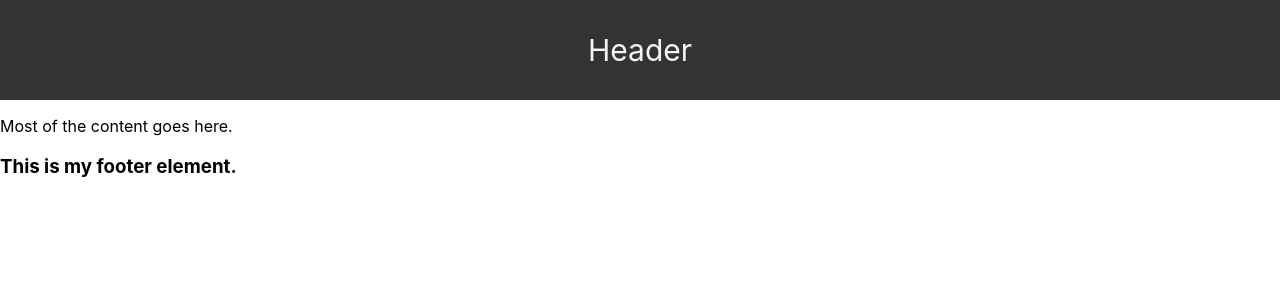
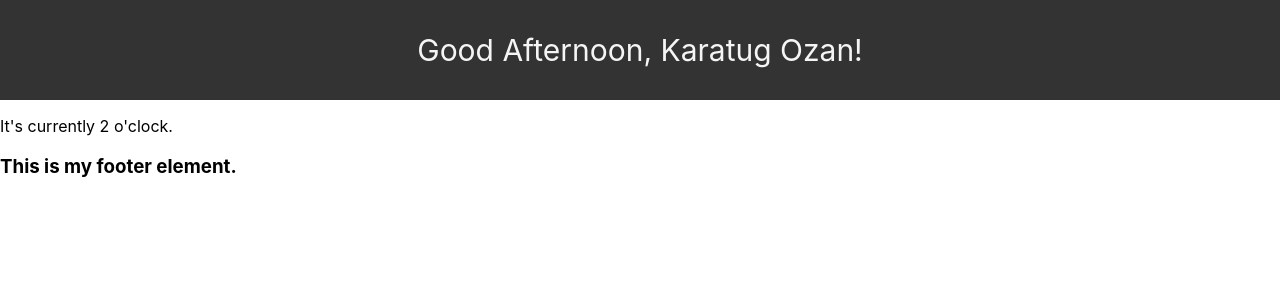
Before and after one commit to karatugo/workinn, a React (Create React App) app in the folder workin/: page / in a window 1280 px wide. Shown: the top 300 px of the page. Built offline with nearby package versions, Linux system fonts and the light colour scheme.

Commit message:
Introduce salutation based on the time of day

```diff
--- a/workin/src/App.js
+++ b/workin/src/App.js
@@ -1,18 +1,15 @@
 import React from 'react';
-import logo from './logo.svg';
+// import logo from './logo.svg';
 import './App.css';
 import Header from "./components/Header"
 import Footer from "./components/Footer"
 import MainContent from './components/MainContent';
 
-function App() {
-  return (
-    <div>
-        <Header />
-        <MainContent />
-        <Footer />
-    </div>
-  );
-}
+const App = () =>
+<div>
+    <Header />
+    <MainContent />
+    <Footer />
+</div>
 
 export default App;
--- a/workin/src/components/Header.js
+++ b/workin/src/components/Header.js
@@ -1,8 +1,23 @@
 import React from "react"
 
 function Header(){
+    const date = new Date()
+    const hours = date.getHours()
+    const firstName = "Karatug Ozan"
+    let timeOfDay
+
+    if (hours < 12) {
+        timeOfDay = "Morning"
+    } else if (hours >= 12 && hours <17) {
+        timeOfDay = "Afternoon"
+    } else if (hours >= 17 && hours <22) {
+        timeOfDay = "Evening"
+    } else {
+        timeOfDay = "Night"
+    }
+
     return (
-        <header className="navbar">Header</header>
+    <header className="navbar">Good {`${timeOfDay}`}, {`${firstName}`}!</header>
     )
 }
 
--- a/workin/src/components/MainContent.js
+++ b/workin/src/components/MainContent.js
@@ -1,9 +1,11 @@
 import React from "react"
 
 function MainContent(){
+    const date = new Date()
+
     return (
         <main>
-            <p>Most of the content goes here.</p>
+            <p>It's currently {date.getHours() %12 } o'clock.</p>
         </main>
     )
 }
```
